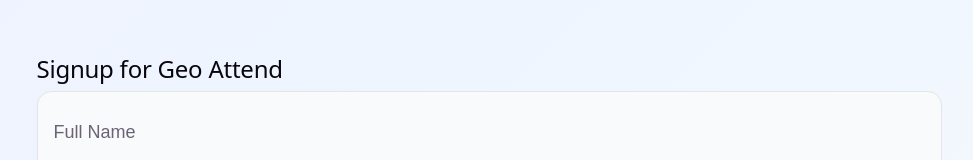
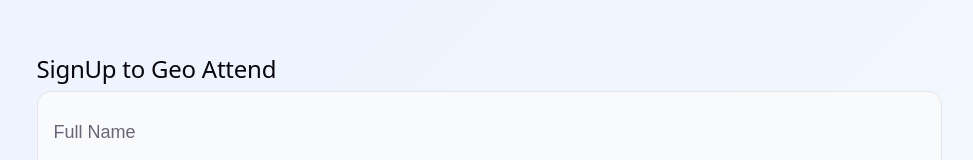
Before and after one commit to thereals4ch1-cpu/Geo_Attend_2, a React (Vite) app in the folder client/: page /signup in a window 1280 px wide. Shown: the part 147-307 px from the top of the page, without its empty margins (168-1141 px from the left). Built offline with nearby package versions, Linux system fonts and the light colour scheme; no server answers.

Commit message:
FIx some

```diff
--- a/client/src/components/Signup.jsx
+++ b/client/src/components/Signup.jsx
@@ -64,7 +64,7 @@
   return (
     <div className="signup-container">
       <div className="signup-form-container">
-        <h2>Signup for Geo Attend</h2>
+        <h2>SignUp to Geo Attend</h2>
         {error && <div className="signup-error">{error}</div>}
         {success && <div className="signup-success">{success}</div>}
         <form onSubmit={handleSignup}>
--- a/client/src/css/Signup.css
+++ b/client/src/css/Signup.css
@@ -1,7 +1,7 @@
 :root {
   --surface: #ffffff;
   --surface-soft: #f8fafc;
-  --text: #0f172a;
+  --text: #1e293b;
   --muted: #475569;
   --border: rgba(148, 163, 184, 0.24);
   --primary: #2563eb;
```
